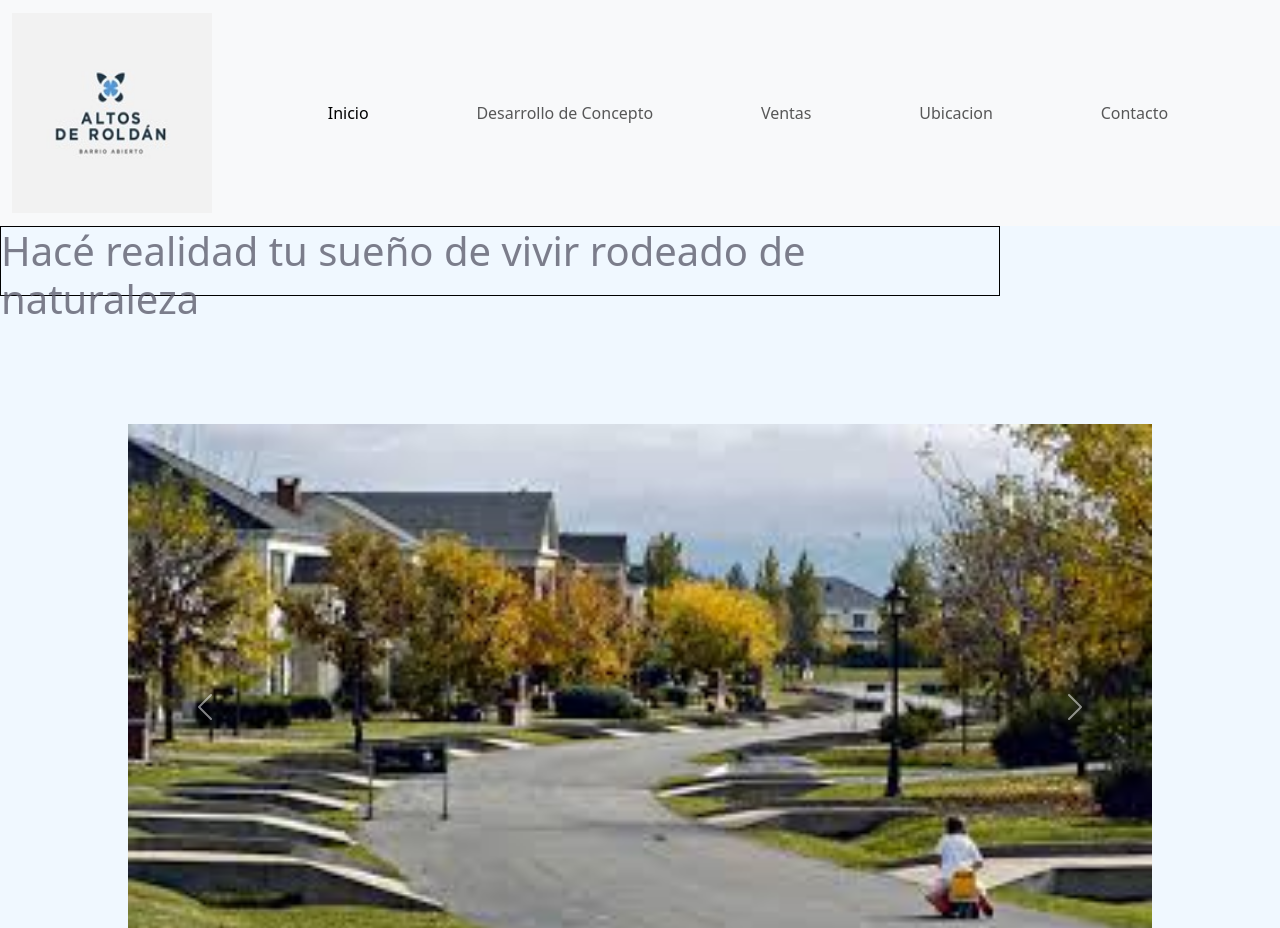
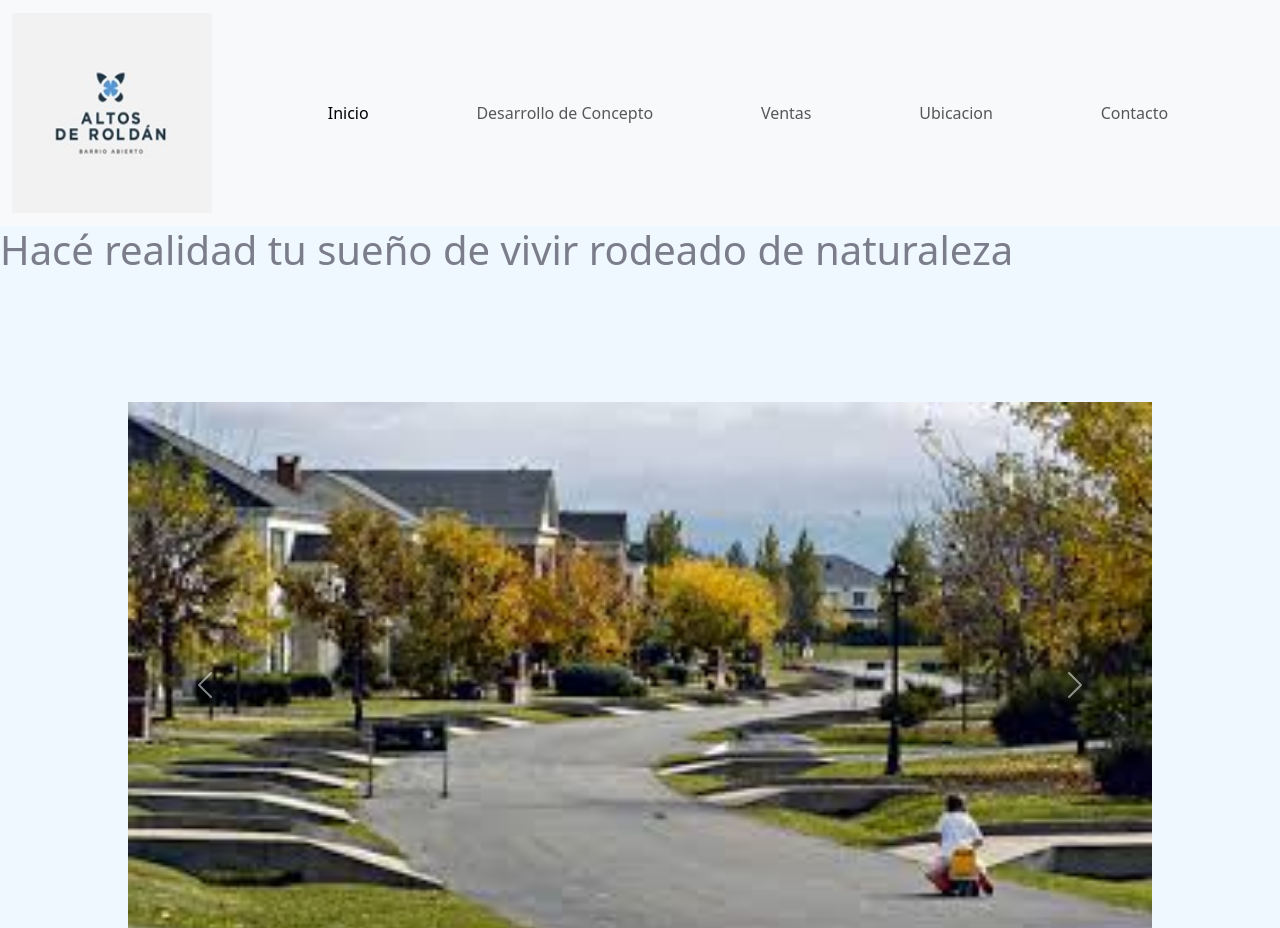
Before and after one commit to soficripo/mi_repositorio, a website: page index.html in a window 1280 px wide. Shown: the top 928 px of the page. Drawn offline with nearby package versions, Linux system fonts and the light colour scheme; files that its build step writes are made by us from their sources.

Commit message:
proyecto

```diff
--- a/SCSS/_cuerpo.scss
+++ b/SCSS/_cuerpo.scss
@@ -1,8 +1,5 @@
 h1 {
    color: rgba(94, 94, 110, 0.801);
-   width: 1000px;
-   height: 70px;
-   border: 1px solid black;
    transition: 6s;
 }
 
```
